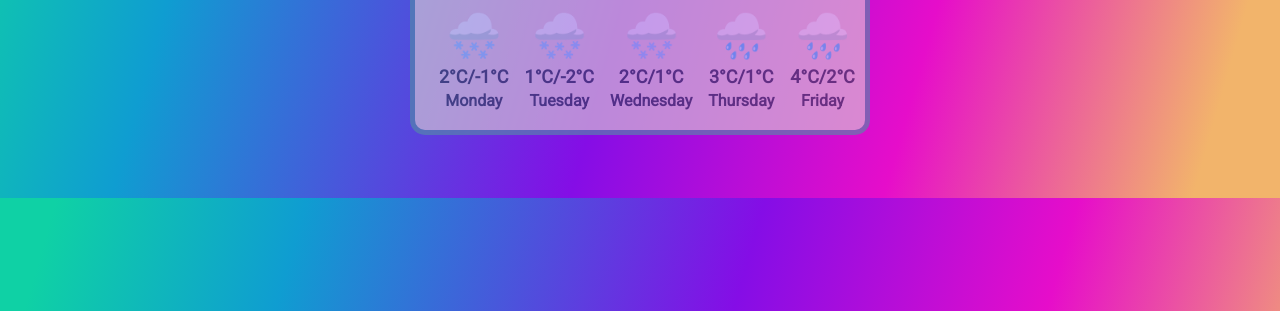
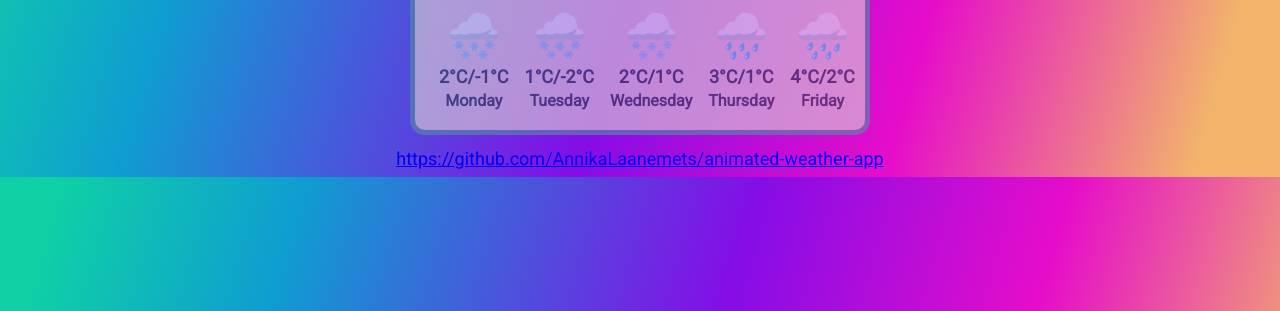
Before and after one commit to AnnikaLaanemets/animated-weather-app, a plain HTML site: page index.html in a window 1280 px wide. Shown: the part 489-800 px from the top of the page. Drawn offline with nearby package versions, Linux system fonts and the light colour scheme; no server answers.

Commit message:
added footer

```diff
--- a/index.html
+++ b/index.html
@@ -83,6 +83,12 @@
       </table>
     </div>
 
+    <footer>
+      <a href="https://github.com/AnnikaLaanemets/animated-weather-app"
+        >https://github.com/AnnikaLaanemets/animated-weather-app</a
+      >
+    </footer>
+
     <script src="https://unpkg.com/@lottiefiles/lottie-player@latest/dist/lottie-player.js"></script>
 
     <script src="script.js"></script>
--- a/style.css
+++ b/style.css
@@ -129,3 +129,10 @@ th {
 .day {
   font-size: 16px;
 }
+
+footer {
+  font-size: 18px;
+  font-family: "Roboto", sans-serif;
+  text-align: center;
+  margin-block-start: -50px;
+}
```
